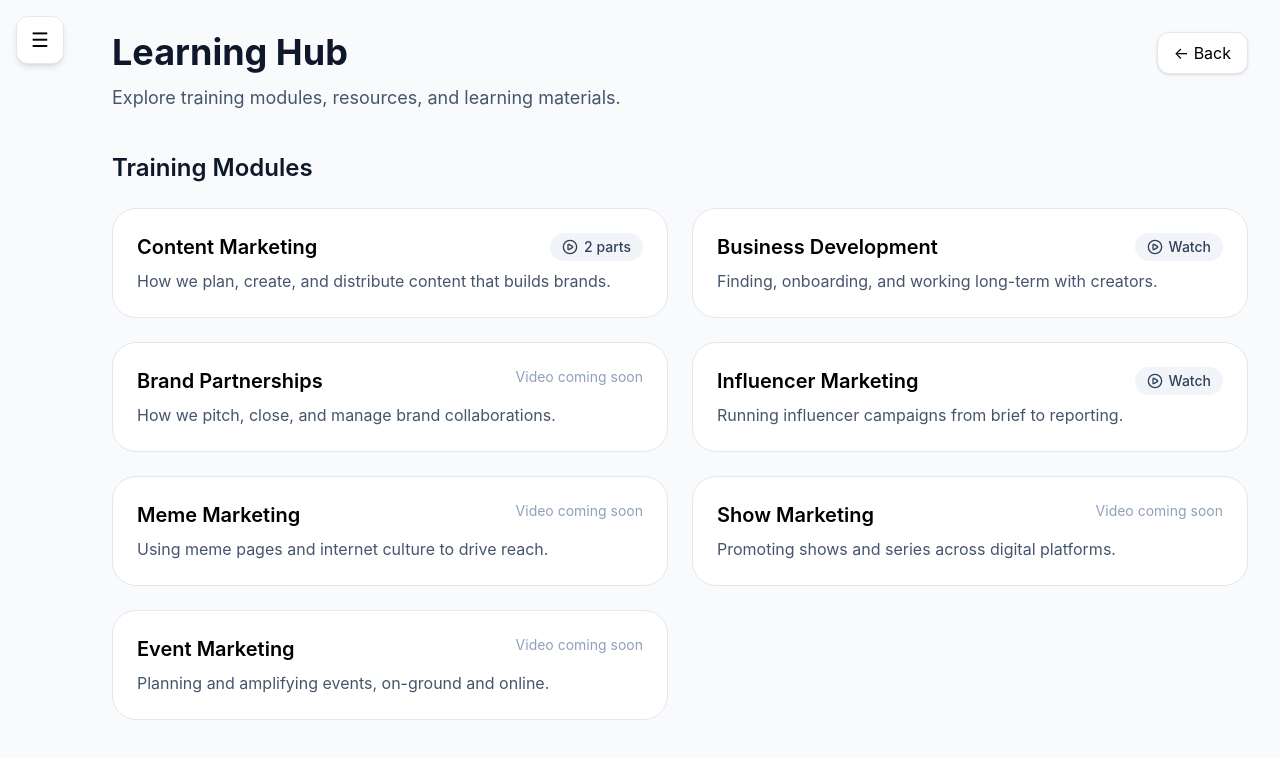
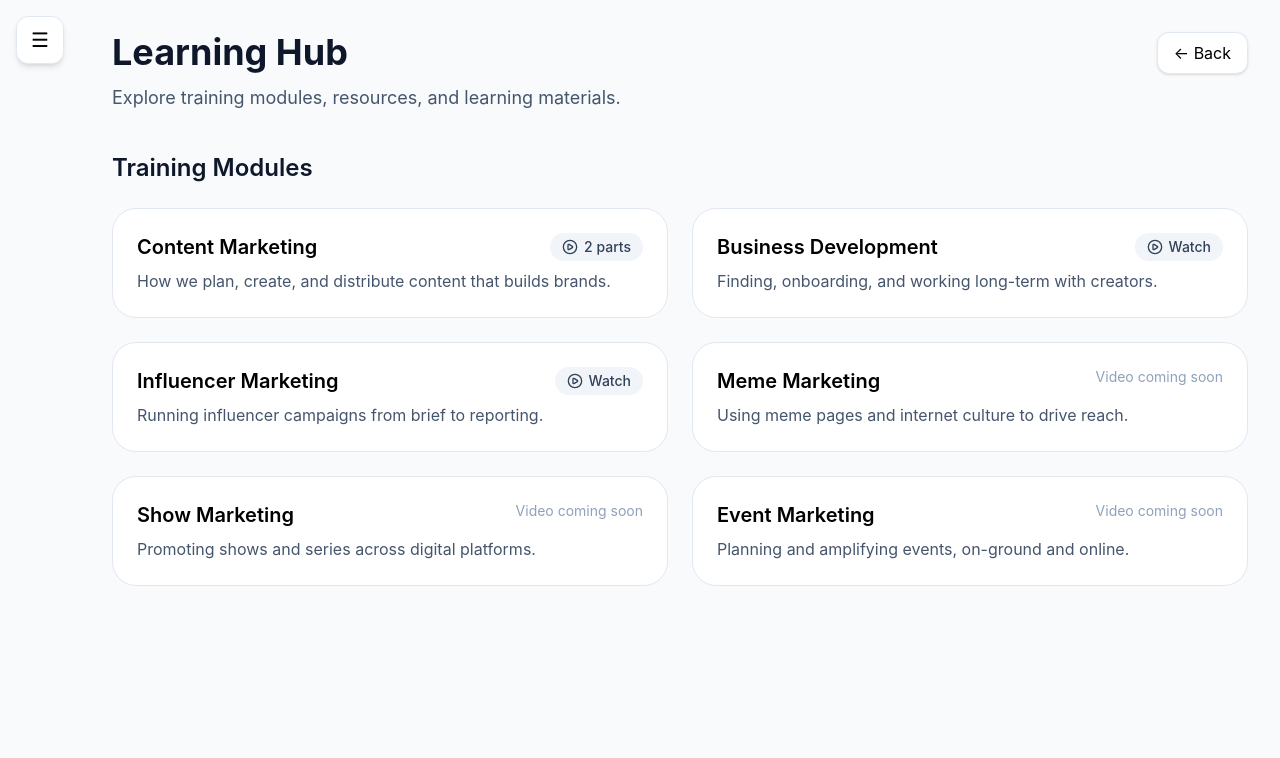
Before and after one commit to CuriousMedia-dash/Curious-Academy, a React (Vite) app: page /learning-hub in a window 1280 px wide. Shown: the top 758 px of the page. Built offline with nearby package versions, Linux system fonts and the light colour scheme.

Commit message:
Support multi-part module videos

```diff
--- a/src/data/modules.js
+++ b/src/data/modules.js
@@ -22,11 +22,7 @@ export const trainingModules = [
       { title: "Part 2", url: "" },
     ],
   },
-  {
-    title: "Brand Partnerships",
-    description: "How we pitch, close, and manage brand collaborations.",
-    video: "",
-  },
+
   {
     title: "Influencer Marketing",
     description: "Running influencer campaigns from brief to reporting.",
```
